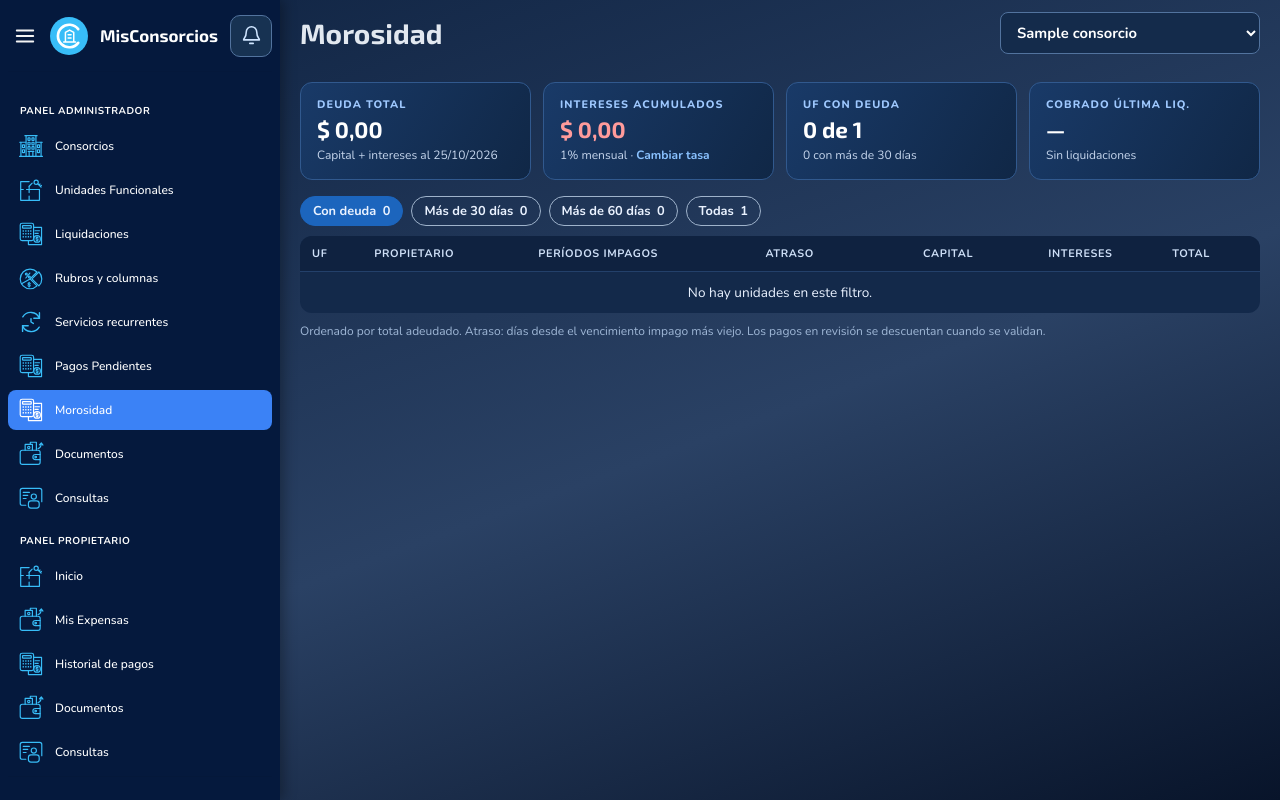
After one commit to LucasCouttulenc/MiConsorcio, a Django app: page /administracion/morosidad/ in a window 1280 px wide. The commit adds this page. Run offline with Django 5.2, Linux system fonts and the light colour scheme; a user stored in the database is signed in; tables that the repository leaves empty hold one stand-in row (values such as "Sample post"); data that the repository does not hold is empty.

Commit message:
Morosidad: deuda por UF con intereses y detalle para el administrador

```diff
--- /dev/null
+++ b/config/static/css/_morosidad.css
@@ -0,0 +1,64 @@
+/* Morosidad (panel del administrador) */
+
+.mor { color: #eaf2ff; }
+.mor-cabecera { display: flex; justify-content: space-between; align-items: center; gap: 16px; flex-wrap: wrap; margin-bottom: 16px; }
+.mor-select { min-width: 260px; padding: 9px 12px; border: 1px solid #52739e; border-radius: 8px; background: #142b4b; color: #fff; font-weight: 700; }
+.mor-sub { margin-top: 4px; color: #c5d5ec; font-size: .88rem; }
+.mor-volver { display: inline-block; margin-bottom: 4px; color: #8ac2ff; font-size: .85rem; font-weight: 700; }
+
+.mor-kpis { display: grid; grid-template-columns: repeat(4, minmax(0, 1fr)); gap: 12px; margin-bottom: 16px; }
+.mor-kpi { padding: 14px 16px; border: 1px solid #31598e; border-radius: 12px; background: linear-gradient(120deg, #193a68, #102746); }
+.mor-kpi span { display: block; color: #9fc9ff; font-size: .68rem; font-weight: 800; letter-spacing: .1em; }
+.mor-kpi strong { display: block; margin-top: 4px; color: #fff; font: 700 1.4rem 'Exo 2', sans-serif; }
+.mor-kpi small { color: #c5d5ec; font-size: .75rem; }
+.mor-kpi a { color: #8ac2ff; font-weight: 700; }
+.mor-rojo, .mor-kpi .mor-rojo, .mor-tabla td.mor-rojo { color: #ff9b9b; }
+
+.mor-filtros { display: flex; flex-wrap: wrap; gap: 8px; margin-bottom: 10px; }
+.mor-filtros a { padding: 5px 12px; border: 1px solid #9fb3cb; border-radius: 999px; color: #eaf2ff; font-size: .8rem; font-weight: 700; }
+.mor-filtros a.activo { border-color: #1c65bd; background: #1c65bd; }
+.mor-filtros b { margin-left: 3px; }
+
+.mor-tabla-wrap { overflow-x: auto; border-radius: 12px; }
+.mor-tabla { width: 100%; border-collapse: collapse; background: #13294a; font-size: .85rem; }
+.mor-tabla th { padding: 10px 12px; background: #0f2240; color: #cfe0f7; font-size: .68rem; letter-spacing: .06em; text-align: left; text-transform: uppercase; }
+.mor-tabla td { padding: 11px 12px; border-top: 1px solid #23406a; color: #eaf2ff; vertical-align: middle; }
+.mor-tabla td small { display: block; color: #9fb7d6; font-size: .72rem; }
+.mor-tabla tfoot td { background: #0f2240; font-weight: 800; }
+.mor-num { text-align: right !important; white-space: nowrap; }
+.mor-total { color: #61b7ff !important; font-weight: 800; }
+.mor-vacio { padding: 16px; color: #b7cbe3; text-align: center; }
+.mor-nota { margin-top: 10px; color: #9fb7d6; font-size: .75rem; }
+
+.mor-badge { display: inline-block; margin: 2px 2px 2px 0; padding: 3px 9px; border-radius: 999px; font-size: .72rem; font-weight: 800; white-space: nowrap; }
+.mor-badge-grande { font-size: .85rem; padding: 5px 12px; }
+.mor-sin-vencer { background: #e2e8f0; color: #475569; }
+.mor-hasta-30 { background: #fff0cc; color: #815400; }
+.mor-hasta-60 { background: #ffe0c2; color: #9a4a00; }
+.mor-mas-60 { background: #ffe2e2; color: #a52525; }
+.mor-al-dia { background: #d9f6e9; color: #086744; }
+.mor-revision { background: #dbeafe; color: #1d4ed8; }
+.mor-ver { padding: 5px 12px; border-radius: 999px; background: #1c65bd; color: #fff !important; font-size: .76rem; font-weight: 800; white-space: nowrap; }
+.mor-ver:hover { background: #154f96; }
+
+.mor-detalle { display: grid; grid-template-columns: minmax(0, 1fr) 340px; gap: 16px; align-items: start; }
+.mor-card { padding: 18px 20px; border: 1px solid #31598e; border-radius: 12px; background: linear-gradient(160deg, #173560, #102746); }
+.mor-card h2 { margin-bottom: 12px; color: #fff; font: 700 .95rem 'Exo 2', sans-serif; letter-spacing: .04em; }
+.mor-periodo { margin-bottom: 14px; padding-bottom: 10px; border-bottom: 1px dashed #35577f; }
+.mor-periodo h3 { margin-bottom: 6px; color: #9fc9ff; font-size: .78rem; letter-spacing: .08em; }
+.mor-fila { display: flex; justify-content: space-between; gap: 16px; padding: 3px 0; font-size: .86rem; }
+.mor-fila-interes { color: #ffb3b3; }
+.mor-fila-pago { color: #8be0b4; }
+.mor-fila-sub { margin-top: 3px; padding-top: 5px; border-top: 1px solid #35577f; font-weight: 800; }
+.mor-gran-total { display: flex; justify-content: space-between; padding-top: 8px; color: #fff; font: 700 1.1rem 'Exo 2', sans-serif; }
+.mor-gran-total span:last-child { color: #61b7ff; }
+.mor-movimiento { padding: 7px 0; border-bottom: 1px solid #23406a; font-size: .84rem; }
+.mor-movimiento small { display: block; color: #9fb7d6; }
+.mor-movimiento-validado span { color: #8be0b4; }
+.mor-movimiento-pendiente span { color: #9fc9ff; }
+.mor-boton { display: block; margin-top: 12px; padding: 9px; border-radius: 8px; background: #f29b08; color: #fff !important; font-size: .82rem; font-weight: 800; text-align: center; }
+
+@media (max-width: 1100px) {
+    .mor-kpis { grid-template-columns: repeat(2, minmax(0, 1fr)); }
+    .mor-detalle { grid-template-columns: 1fr; }
+}
--- a/config/static/css/base.css
+++ b/config/static/css/base.css
@@ -8,6 +8,7 @@
 @import "_pagos_pendientes.css";
 @import "_consultas.css?v=20261024-consultas-3";
 @import "_documentos.css?v=20261024-documentos-2";
+@import "_morosidad.css?v=20261024-morosidad-2";
 @import "_utilidades.css";
 
 @import "_login.css";
--- a/config/templates/base.html
+++ b/config/templates/base.html
@@ -9,7 +9,7 @@
         <link href="https://fonts.googleapis.com/css2?family=Exo+2:ital,wght@0,100..900;1,100..900&family=Nunito:ital,wght@0,200..1000;1,200..1000&display=swap" rel="stylesheet">
         <link href="https://cdnjs.cloudflare.com/ajax/libs/select2/4.0.13/css/select2.min.css" rel="stylesheet">
         {% block extra_styles %}{% endblock %}
-        <link rel="stylesheet" href="{% static 'css/base.css' %}?v=20261024-documentos">
+        <link rel="stylesheet" href="{% static 'css/base.css' %}?v=20261024-morosidad-2">
         <script src="https://code.jquery.com/jquery-3.6.0.min.js"></script>
         <script src="https://cdnjs.cloudflare.com/ajax/libs/select2/4.0.13/js/select2.min.js"></script>
         <link rel="icon" href="{% static 'imagenes/logo.svg' %}" type="image/svg+xml">
--- a/config/templates/sidebar.html
+++ b/config/templates/sidebar.html
@@ -82,6 +82,15 @@
                                     <img src="{% static 'imagenes/liquidaciones_blanco.svg' %}" class="svg-icono hover-icon" alt="Pagos Pendientes">
                                 </span>
                                 <span class="item-texto">Pagos Pendientes</span>
+                            </a>
+                        </div>
+                        <div class="submenu-item {% if request.resolver_match.url_name == 'morosidad' or request.resolver_match.url_name == 'morosidad_unidad' %}active{% endif %}">
+                            <a href="{% url 'morosidad' %}" title="Morosidad">
+                                <span class="item-icono">
+                                    <img src="{% static 'imagenes/liquidaciones.svg' %}" class="svg-icono default-icon" alt="Morosidad">
+                                    <img src="{% static 'imagenes/liquidaciones_blanco.svg' %}" class="svg-icono hover-icon" alt="Morosidad">
+                                </span>
+                                <span class="item-texto">Morosidad</span>
                             </a>
                         </div>
                         <div class="submenu-item {% if request.resolver_match.url_name == 'documentos_consorcio' %}active{% endif %}">
--- a/config/urls.py
+++ b/config/urls.py
@@ -21,6 +21,7 @@ from django.conf.urls.static import static
 from django.contrib.auth import views as auth_views
 from usuarios import views as views_usuarios
 from gastos import views as views_gastos
+from gastos import morosidad as views_morosidad
 from consorcios import views as views_consorcios
 from consultas import views as views_consultas
 from documentos import views as views_documentos
@@ -76,6 +77,8 @@ urlpatterns = [
     path('mis-expensas/liquidacion/<int:liquidacion_id>/documento/', views_gastos.descargar_documento_propietario, name='documento_liquidacion_propietario'),
     path('liquidaciones/detalle/<int:detalle_id>/pagar/', views_gastos.registrar_pago, name='registrar_pago'),
     path('pagos/pendientes/', views_gastos.listar_pagos_pendientes, name='pagos_pendientes'),
+    path('administracion/morosidad/', views_morosidad.morosidad, name='morosidad'),
+    path('administracion/morosidad/uf/<int:unidad_id>/', views_morosidad.morosidad_unidad, name='morosidad_unidad'),
     path('pagos/<int:pago_id>/procesar/', views_gastos.procesar_pago, name='procesar_pago'),
     path('liquidaciones/detalle-uf/<int:detalle_id>/resumen/',views_gastos.descargar_resumen_uf,name='descargar_resumen_uf'),
     path('liquidaciones/<int:liquidacion_id>/eliminar/', views_gastos.eliminar_borrador, name='eliminar_borrador'),
--- a/consultas/views.py
+++ b/consultas/views.py
@@ -78,6 +78,8 @@ def consultas_administradas(usuario):
 def bandeja_consultas(request):
     """Bandeja del administrador, filtrada por estado."""
     consultas = consultas_administradas(request.user)
+    if request.GET.get('unidad', '').isdecimal():
+        consultas = consultas.filter(unidad_funcional_id=request.GET['unidad'])
     totales = consultas.aggregate(
         abiertas=Count('pk', filter=Q(estado=EstadoConsulta.ABIERTA)),
         en_curso=Count('pk', filter=Q(estado=EstadoConsulta.EN_CURSO)),
--- /dev/null
+++ b/gastos/templates/morosidad.html
@@ -0,0 +1,63 @@
+{% extends "base.html" %}
+{% block title %}Morosidad{% endblock %}
+{% block content %}
+{% include "componentes/mensajes.html" %}
+<section class="mor">
+    <div class="mor-cabecera">
+        <h1 class="titulo">Morosidad</h1>
+        {% if consorcios %}
+        <form method="get">
+            <select name="consorcio" class="sin-select2 mor-select" onchange="this.form.submit()" aria-label="Consorcio">
+                {% for opcion in consorcios %}<option value="{{ opcion.pk }}" {% if opcion.pk == consorcio.pk %}selected{% endif %}>{{ opcion.nombre }}</option>{% endfor %}
+            </select>
+        </form>
+        {% endif %}
+    </div>
+
+    {% if consorcio %}
+    <div class="mor-kpis">
+        <div class="mor-kpi"><span>DEUDA TOTAL</span><strong>$ {{ deuda_consorcio|floatformat:"2g" }}</strong><small>Capital + intereses al {{ hoy|date:"d/m/Y" }}</small></div>
+        <div class="mor-kpi"><span>INTERESES ACUMULADOS</span><strong class="mor-rojo">$ {{ intereses_consorcio|floatformat:"2g" }}</strong>
+            <small>{% if consorcio.tasa_interes_mensual %}{{ consorcio.tasa_interes_mensual|floatformat:"-2" }}% mensual{% else %}Sin tasa de interés{% endif %} · <a href="{% url 'gestionar_consorcio' consorcio.pk %}">Cambiar tasa</a></small></div>
+        <div class="mor-kpi"><span>UF CON DEUDA</span><strong>{{ con_deuda }} de {{ cantidad_unidades }}</strong><small>{{ con_deuda_30 }} con más de 30 días</small></div>
+        <div class="mor-kpi"><span>COBRADO ÚLTIMA LIQ.</span><strong>{% if cobrado is not None %}{{ cobrado }}%{% else %}—{% endif %}</strong>
+            <small>{% if ultima %}{{ ultima_label }}{% if ultima.fecha_vencimiento_1 %} · vence {{ ultima.fecha_vencimiento_1|date:"d/m" }}{% endif %}{% else %}Sin liquidaciones{% endif %}</small></div>
+    </div>
+
+    <nav class="mor-filtros" aria-label="Filtrar unidades">
+        {% for clave, nombre, cantidad in filtros %}
+            <a href="?consorcio={{ consorcio.pk }}&filtro={{ clave }}" class="{% if filtro == clave %}activo{% endif %}">{{ nombre }} <b>{{ cantidad }}</b></a>
+        {% endfor %}
+    </nav>
+
+    <div class="mor-tabla-wrap"><table class="mor-tabla">
+        <thead><tr><th>UF</th><th>Propietario</th><th>Períodos impagos</th><th>Atraso</th><th class="mor-num">Capital</th><th class="mor-num">Intereses</th><th class="mor-num">Total</th><th></th></tr></thead>
+        <tbody>
+        {% for fila in filas %}
+            <tr>
+                <td><strong>Piso {{ fila.unidad.piso }}{% if fila.unidad.departamento %} · {{ fila.unidad.departamento }}{% endif %}</strong></td>
+                <td>{{ fila.unidad.propietario.usuario.get_full_name|default:fila.unidad.propietario.usuario.username }}</td>
+                <td>{{ fila.periodos_impagos }}{% if fila.desde %}<small>desde {{ fila.desde }}</small>{% endif %}</td>
+                <td>
+                    {% if fila.total %}<span class="mor-badge mor-{{ fila.nivel }}">{% if fila.dias_atraso %}{{ fila.dias_atraso }} día{{ fila.dias_atraso|pluralize }}{% else %}Sin vencer{% endif %}</span>{% else %}<span class="mor-badge mor-al-dia">Al día</span>{% endif %}
+                    {% if fila.pagos_en_revision %}<span class="mor-badge mor-revision">{{ fila.pagos_en_revision }} pago{{ fila.pagos_en_revision|pluralize }} en revisión</span>{% endif %}
+                </td>
+                <td class="mor-num">$ {{ fila.capital|floatformat:"2g" }}</td>
+                <td class="mor-num mor-rojo">$ {{ fila.intereses|floatformat:"2g" }}</td>
+                <td class="mor-num mor-total">$ {{ fila.total|floatformat:"2g" }}</td>
+                <td><a class="mor-ver" href="{% url 'morosidad_unidad' fila.unidad.pk %}">Ver detalle</a></td>
+            </tr>
+        {% empty %}
+            <tr><td colspan="8" class="mor-vacio">No hay unidades en este filtro.</td></tr>
+        {% endfor %}
+        </tbody>
+        {% if filas %}
+        <tfoot><tr><td colspan="4">Total</td><td class="mor-num">$ {{ total_capital|floatformat:"2g" }}</td><td class="mor-num mor-rojo">$ {{ total_intereses|floatformat:"2g" }}</td><td class="mor-num mor-total">$ {{ total_deuda|floatformat:"2g" }}</td><td></td></tr></tfoot>
+        {% endif %}
+    </table></div>
+    <p class="mor-nota">Ordenado por total adeudado. Atraso: días desde el vencimiento impago más viejo. Los pagos en revisión se descuentan cuando se validan.</p>
+    {% else %}
+    <p>No administrás ningún consorcio.</p>
+    {% endif %}
+</section>
+{% endblock %}
```
Also changed, not shown: gastos/morosidad.py (added, +152 -0 lines), gastos/templates/morosidad_unidad.html (added, +48 -0 lines), gastos/tests.py (+47 -0 lines).
